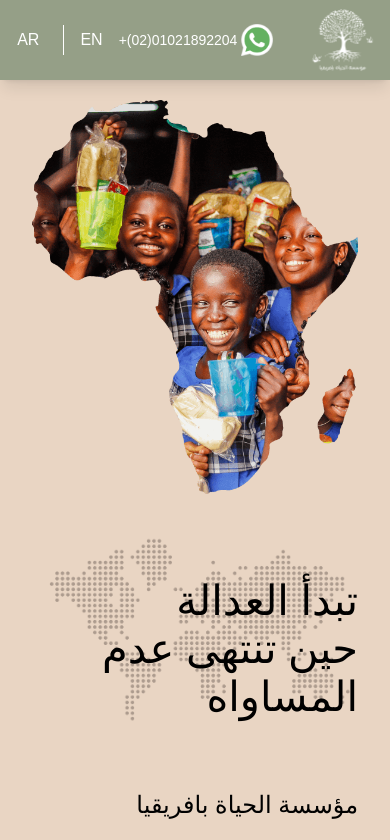
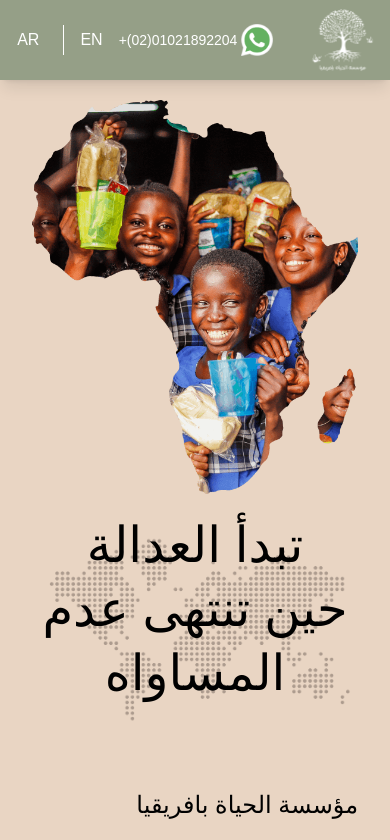
Before and after one commit to Ahmed-Abozied1/Alhaya-Website, a React (Create React App) app: page / in a window 390 px wide. Shown: the top 840 px of the page. Built offline with nearby package versions, Linux system fonts and the light colour scheme.

Commit message:
edit footer

```diff
--- a/src/components/Home/About/AboutUs.js
+++ b/src/components/Home/About/AboutUs.js
@@ -10,11 +10,11 @@ const AboutUs = () => {
 
   return (
     <section id="about">
-    <div class="flex flex-col justify-center items-center ">
-    <header class="mb-2 mt-12 text-4xl font-bold">
-        <div class="relative titlee">
+    <div className="flex flex-col justify-center items-center ">
+    <header className="mb-2 mt-12 text-4xl font-bold">
+        <div className="relative titlee">
           <img src="/HomeImages/title.png" alt="" />
-          <h1 class="lg:text-3xl  text-2xl">
+          <h1 className="lg:text-3xl  text-2xl">
           {t("About us")}
 
           </h1>
--- a/src/components/Home/Alms/Alms.js
+++ b/src/components/Home/Alms/Alms.js
@@ -17,11 +17,11 @@ const Alms = () => {
   };
 
   return (
-    <section id="alms" class="flex  flex-col justify-center items-center ">
-     <header class="hd mb-2 mt-12 text-4xl font-bold flex justify-between w-full">
-  <div class="relative titlee">
+    <section id="alms" className="flex  flex-col justify-center items-center ">
+     <header className="hd mb-2 mt-12 text-4xl font-bold flex justify-between w-full">
+  <div className="relative titlee">
     <img src="/HomeImages/title.png" alt="" />
-    <h1 class="lg:text-3xl   text-2xl  ">
+    <h1 className="lg:text-3xl   text-2xl  ">
       {t("OurAlms")}
     </h1>
   </div>
@@ -42,7 +42,7 @@ const Alms = () => {
             />
           </div>
          </button>
-          <div class="border-2 border-white h-22 ml-4 mr-4"></div>
+          <div className="border-2 border-white h-22 ml-4 mr-4"></div>
          <button onClick={handleshowAlmsSheepComponent}>
          <div className="w-24 bg-main h-24 relative rounded-full border-4 border-white hover:border-dashed">
             <img
--- a/src/components/Home/Header/Header.css
+++ b/src/components/Home/Header/Header.css
@@ -12,22 +12,35 @@
     font-size: 4rem;
 line-height: 6rem;
 }
+.titleHeader {
+  position: relative;
+  text-align: center;
+  line-height: 0px;
+}
 
+.titleHeader img {
+  display: block;
+}
+
+.titleHeader h1 {
+  position: absolute;
+  top: 50%;
+  left: 50%;
+  transform: translate(-50%, -50%);
+  margin: 0;
+  width: 100%;
+  line-height: 6rem;
+}
     @media (max-width: 780px) {
-       .header{
-        font-size: 3rem;
-        line-height: 3rem;
-       }
+      .titleHeader h1 {
+       font-size: 3.1rem;
+        line-height: 4rem;
+      }
       }
       @media (max-width: 440px) {
-       .header{
-        font-size: 3rem;
-        line-height: 2.4rem;
-       }
+
+
       }
       @media (max-width: 400px) {
-       .header{
-        font-size: 2.6rem;
-        line-height: 3rem;
-       }
+
       }
--- a/src/components/Home/Header/ImageAndText.js
+++ b/src/components/Home/Header/ImageAndText.js
@@ -11,10 +11,10 @@ const ImageAndText = () => {
   const { t, i18n } = useTranslation();
 
   return (
-    <div class="relative">
-      <div>
+    <div className="relative">
+      <div className="titleHeader">
       <img src="HomeImages/1.png" alt="" className="opacity-30 " />
-      <h1 class="absolute  flex header w-full lg:leading-10 leading-12 text-black top-1/3 left-1/2 -translate-x-1/2 -translate-y-1/2">
+      <h1 className="absolute  flex header w-full  text-black">
         {t("header1")}
         <br />
         {t("header2")}
--- a/src/components/Home/Services/Services.js
+++ b/src/components/Home/Services/Services.js
@@ -8,55 +8,55 @@ const Services = () => {
   const isRTL = i18n.language === "ar";
 
   return (
-    <section class="flex mt-10 flex-col justify-center items-center  " id="services">
-      <header class="mb-2 text-4xl font-bold">
-        <div class="relative titlee">
+    <section className="flex mt-10 flex-col justify-center items-center  " id="services">
+      <header className="mb-2 text-4xl font-bold">
+        <div className="relative titlee">
           <img src="/HomeImages/title.png" alt="" className=" "/>
-          <h1 class="lg:text-3xl text-2xl "
+          <h1 className="lg:text-3xl text-2xl "
           >
           {t("OurServices")}
           </h1>
         </div>
       </header>
-      <section class=" flex p-4 flex-col justify-between items-center servicesCon">
-        <div class="flex flex-row mb-4 justify-evenly w-full" dir={isRTL ? "rtl" : "ltr"}>
-          <AboutUsRowChart img="charity.png" title="charity" title_ar="الصدقة" class="mr-4" />
-          <AboutUsRowChart img="sack.png" title="Feeding" title_ar="الاطعام" class="mr-4" />
-          <AboutUsRowChart img="wedding-vows.png" title="Vow" title_ar=" النذر" class="mr-4" />
-          <AboutUsRowChart img="meat.png" title="Aqeeqah" title_ar="العقائق" class="mr-4" />
+      <section className=" flex p-4 flex-col justify-between items-center servicesCon">
+        <div className="flex flex-row mb-4 justify-evenly w-full" dir={isRTL ? "rtl" : "ltr"}>
+          <AboutUsRowChart img="charity.png" title="charity" title_ar="الصدقة" className="mr-4" />
+          <AboutUsRowChart img="sack.png" title="Feeding" title_ar="الاطعام" className="mr-4" />
+          <AboutUsRowChart img="wedding-vows.png" title="Vow" title_ar=" النذر" className="mr-4" />
+          <AboutUsRowChart img="meat.png" title="Aqeeqah" title_ar="العقائق" className="mr-4" />
         </div>
-        <div class="flex flex-row mb-4  justify-evenly w-full">
+        <div className="flex flex-row mb-4  justify-evenly w-full">
           <div className="flex flex-col justify-start items-center">
-            <div class="cowImgg ">
+            <div className="cowImgg ">
               <img src="/HomeImages/cow-1.png" width="80" alt="" />
             </div>
-            <div class="whiteSquar text-center font-bold">
+            <div className="whiteSquar text-center font-bold">
               {t("Thecow")} <br />
               <span>{t("300$Dollar")}</span>
             </div>
-            <div class="text">
+            <div className="text">
               <ServicesSacrifice img="Cow.png" />
             </div>
           </div>
           <div className="flex flex-col justify-start items-center">
-          <div class="sheepImgg ">
+          <div className="sheepImgg ">
               <img src="/HomeImages/sheep.png" width="80" alt="" />
             </div>
-            <div class="whiteSquar text-center font-bold ">
+            <div className="whiteSquar text-center font-bold ">
               {t("Thesheep")} <br />
               <span>{t("50$Dollar")}</span>
             </div>
-            <div class="text">
+            <div className="text">
               <ServicesSacrifice img="sheep.png" />
             </div>
           </div>
         </div>
 
-        <div class="flex flex-col gap-y-3 text-center lg:text-xl  mt-8 justify-center  items-center  ">
-          <p class=" text-white">
+        <div className="flex flex-col gap-y-3 text-center lg:text-xl  mt-8 justify-center  items-center  ">
+          <p className=" text-white">
             {t("servicesPara1")}
           </p>
-          <p class=" text-white">
+          <p className=" text-white">
           {t("servicesPara2")}
 
           </p>
--- a/src/components/Loading/Loading.js
+++ b/src/components/Loading/Loading.js
@@ -39,7 +39,7 @@ const Loading = ({ children }) => {
             <img
               src={loadingImage}
               alt="Loading..."
-              class="animate__zoomIn animate__animated "
+              className="animate__zoomIn animate__animated "
             />
             {/* <div className="progressbar mt-12">
               <div
--- a/src/layout/NavBar/NavBar.js
+++ b/src/layout/NavBar/NavBar.js
@@ -148,16 +148,16 @@ const NavBar = () => {
           </a>
 
           {/* <!-- Register --> */}
-          <Link
+          <Link to="#"
             className="flex text-white  hover:text-gray-500
             cursor-pointer font-normal transition-colors duration-300"
             onClick={changeToEnglish}
           >
             {t("EN")}
           </Link>
-          <div class="h-[30px]  bg-white w-[1px]"></div>
+          <div className="h-[30px]  bg-white w-[1px]"></div>
           {/* <!-- Login --> */}
-          <Link
+          <Link to="#"
             onClick={changeToArabic}
             className="flex text-white  hover:text-gray-500
             cursor-pointer font-normal lg:mr-0 mr-2	lg:ml-0 ml-2 transition-colors duration-300"
--- a/src/local/ar.json
+++ b/src/local/ar.json
@@ -11,7 +11,7 @@
   "header4": "",
   "AfricaLifeFoundation": "مؤسسة الحياة بافريقيا",
   "Followus": "تابعونا على",
-  "WhatsAppus": "تواصل معنـا",
+  "WhatsAppus": "تواصل معنــا",
   "EN": "EN",
   "AR": "AR",
   "number": "01021892204(02)+",
```
Also changed, not shown: src/layout/Footer/Footer.js (+14 -13 lines), src/layout/Footer/Footer.css (line endings or trailing spaces).
